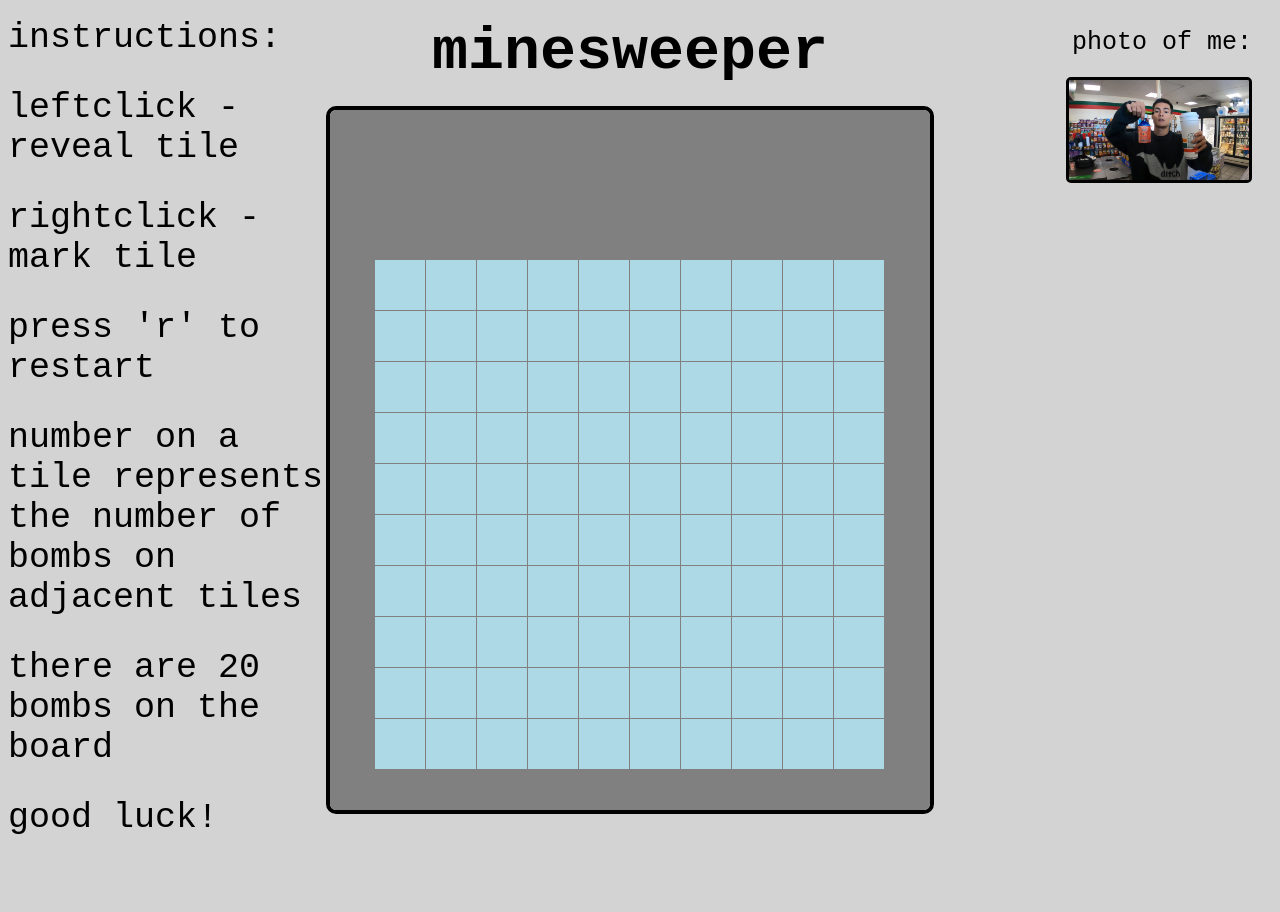
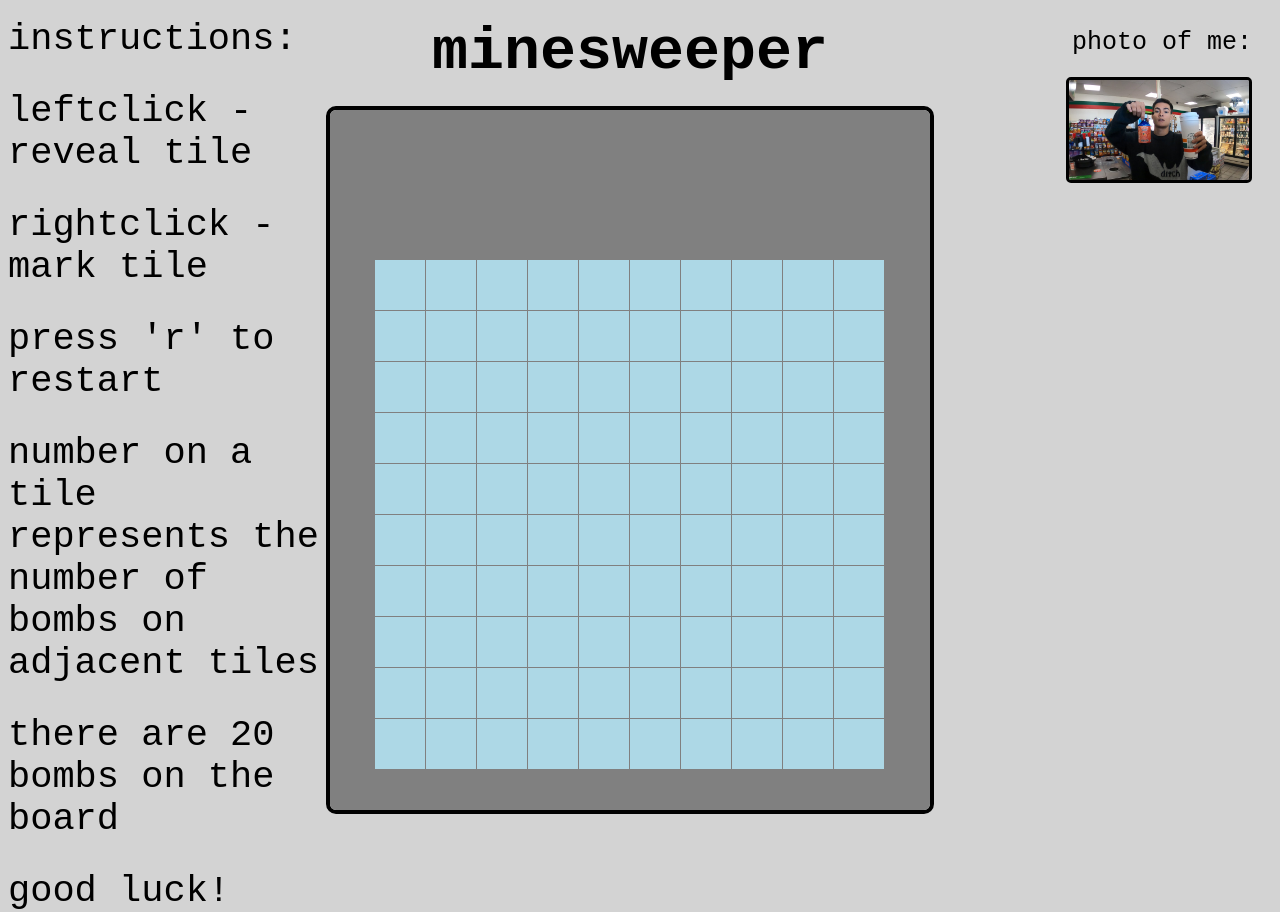
Before and after one commit to 223yeahaight/223yeahaight.github.io, a plain HTML site: page index.html in a window 1280 px wide. Before the commit the page ends 838 px from the top, so only its background shows below. Drawn offline with Linux system fonts and the light colour scheme.

Commit message:
third commit

```diff
--- a/style.css
+++ b/style.css
@@ -9,7 +9,7 @@ body{
     flex-direction: column;
     align-items: start;
     flex: 1;
-    font-size: 35px;
+    font-size: 37px;
 }
 #center{
     display: flex;
```
